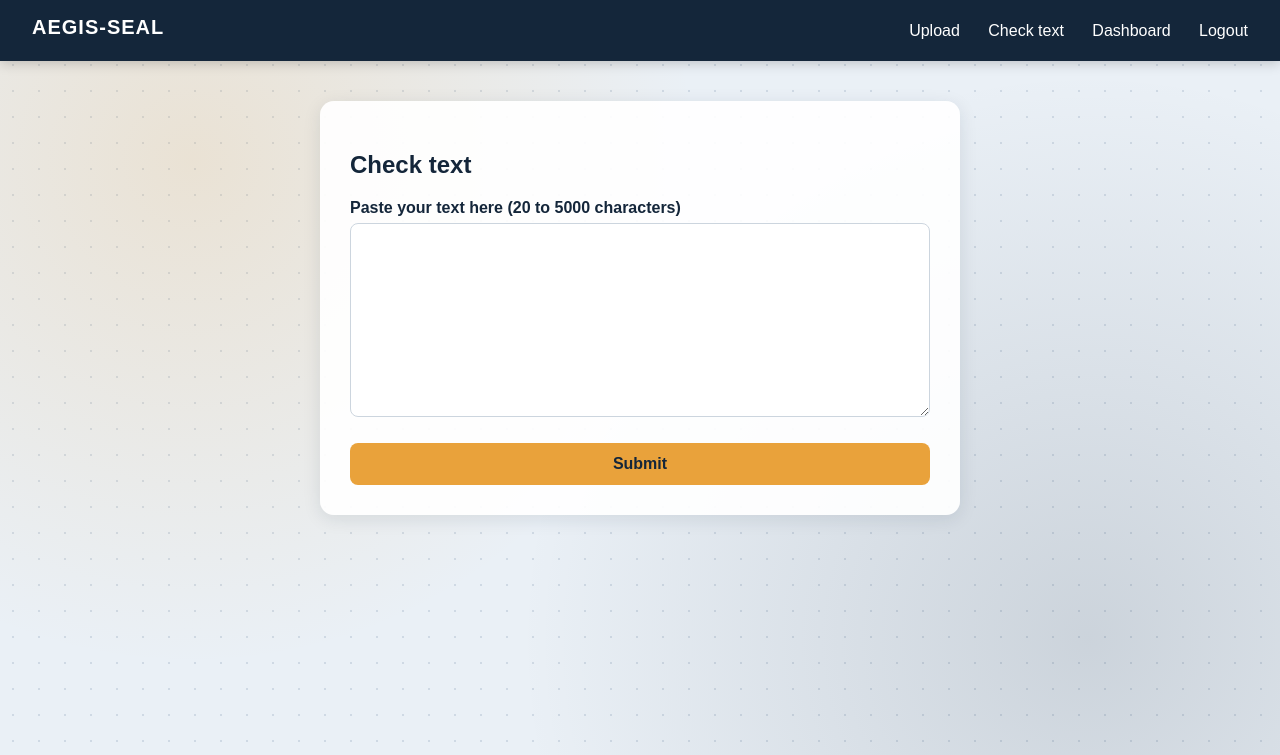
After one commit to srigayathrig4/Aegis-seal, a Flask app: page /text in a window 1280 px wide. The commit adds this page. Shown: the top 755 px of the page. Run offline with Flask 3, Linux system fonts and the light colour scheme; the visitor is signed in with stand-in values (Sample User, id 1).

Commit message:
Support both pasted text and file upload

```diff
--- a/app.py
+++ b/app.py
@@ -37,6 +37,15 @@ def init_db():
             stored_name TEXT NOT NULL,
             file_type TEXT NOT NULL,
             uploaded_at TEXT DEFAULT CURRENT_TIMESTAMP,
+            FOREIGN KEY (user_id) REFERENCES users (id)
+        )
+    """)
+    conn.execute("""
+        CREATE TABLE IF NOT EXISTS text_checks (
+            id INTEGER PRIMARY KEY AUTOINCREMENT,
+            user_id INTEGER NOT NULL,
+            content TEXT NOT NULL,
+            created_at TEXT DEFAULT CURRENT_TIMESTAMP,
             FOREIGN KEY (user_id) REFERENCES users (id)
         )
     """)
@@ -107,8 +116,12 @@ def dashboard():
         "SELECT * FROM uploads WHERE user_id = ? ORDER BY id DESC",
         (session["user_id"],),
     ).fetchall()
+    texts = conn.execute(
+        "SELECT * FROM text_checks WHERE user_id = ? ORDER BY id DESC",
+        (session["user_id"],),
+    ).fetchall()
     conn.close()
-    return render_template("dashboard.html", uploads=uploads)
+    return render_template("dashboard.html", uploads=uploads, texts=texts)
 
 @app.route("/upload", methods=["GET", "POST"])
 def upload():
@@ -140,7 +153,30 @@ def upload():
             return redirect(url_for("dashboard"))
 
     return render_template("upload.html")
+@app.route("/text", methods=["GET", "POST"])
+def check_text():
+    if "user_id" not in session:
+        return redirect(url_for("login"))
 
+    if request.method == "POST":
+        content = request.form.get("content", "").strip()
+
+        if len(content) < 20:
+            flash("Please enter at least 20 characters.", "error")
+        elif len(content) > 5000:
+            flash("Text is too long. The limit is 5000 characters.", "error")
+        else:
+            conn = get_db()
+            conn.execute(
+                "INSERT INTO text_checks (user_id, content) VALUES (?, ?)",
+                (session["user_id"], content),
+            )
+            conn.commit()
+            conn.close()
+            flash("Text saved successfully.", "success")
+            return redirect(url_for("dashboard"))
+
+    return render_template("text.html")
 @app.errorhandler(413)
 def file_too_large(e):
     flash("File is too large. The limit is 5 MB.", "error")
--- a/static/style.css
+++ b/static/style.css
@@ -108,3 +108,19 @@ table { width: 100%; border-collapse: collapse; background: rgba(255,255,255,0.9
 th, td { padding: 12px 14px; text-align: left; border-bottom: 1px solid #e1e8ef; }
 th { background: #14263a; color: #fff; }
 tr:hover td { background: #f4f7fa; }
+.card.wide { max-width: 640px; }
+textarea {
+  width: 100%;
+  padding: 11px;
+  border: 1px solid #ccd5de;
+  border-radius: 8px;
+  font-family: Arial, sans-serif;
+  font-size: 15px;
+  resize: vertical;
+  transition: border-color 0.2s, box-shadow 0.2s;
+}
+textarea:focus {
+  outline: none;
+  border-color: #e9a23b;
+  box-shadow: 0 0 0 3px rgba(233, 162, 59, 0.25);
+}
--- a/templates/base.html
+++ b/templates/base.html
@@ -12,6 +12,7 @@
     <div>
   {% if session.user_id %}
     <a href="{{ url_for('upload') }}">Upload</a>
+    <a href="{{ url_for('check_text') }}">Check text</a>
     <a href="{{ url_for('dashboard') }}">Dashboard</a>
     <a href="{{ url_for('logout') }}">Logout</a>
   {% else %}
--- /dev/null
+++ b/templates/text.html
@@ -0,0 +1,12 @@
+{% extends "base.html" %}
+{% block title %}Check text - AEGIS-SEAL{% endblock %}
+{% block content %}
+<div class="card wide">
+  <h2>Check text</h2>
+  <form method="post">
+    <label>Paste your text here (20 to 5000 characters)</label>
+    <textarea name="content" rows="10" required></textarea>
+    <button class="btn" type="submit">Submit</button>
+  </form>
+</div>
+{% endblock %}
```
Also changed, not shown: templates/dashboard.html (+23 -3 lines).
